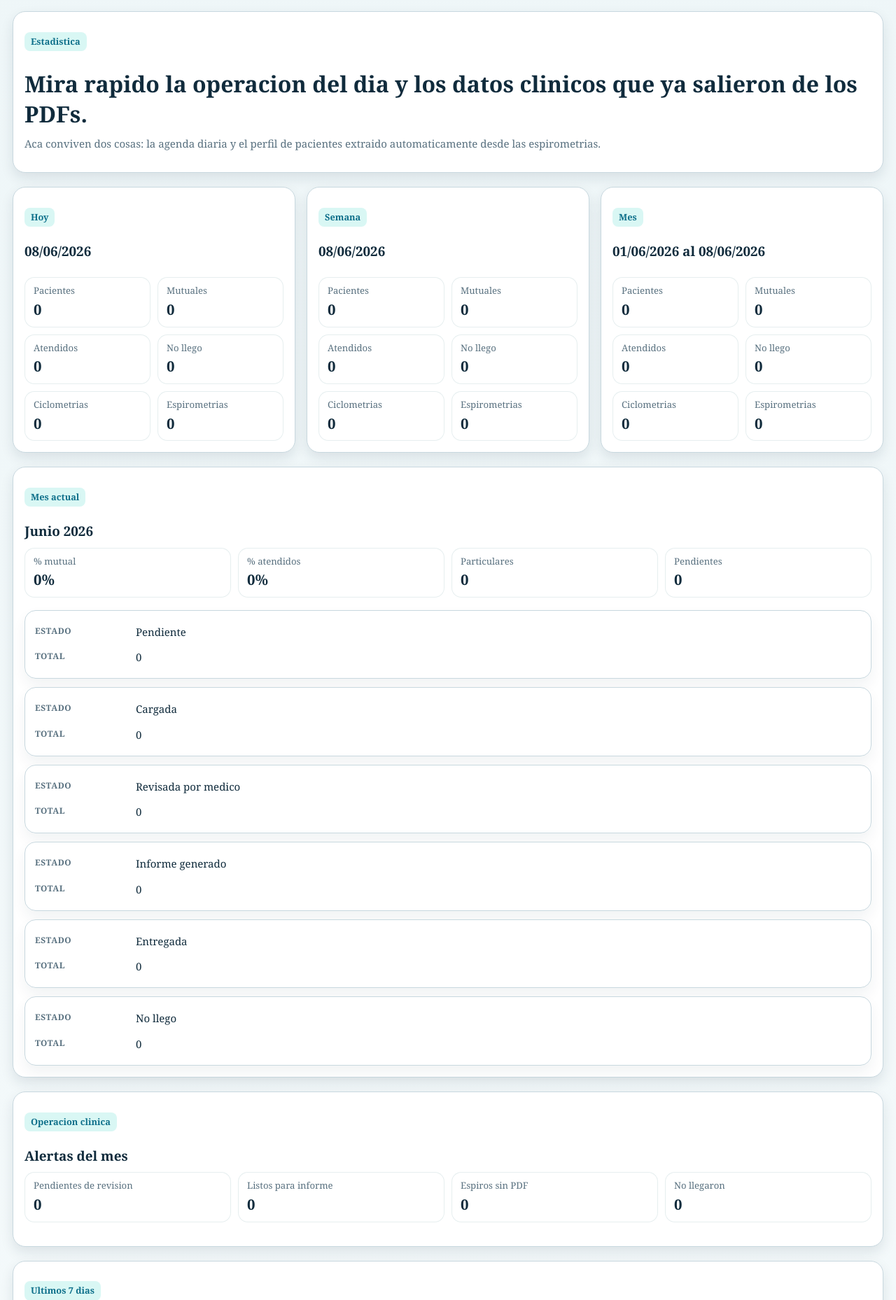
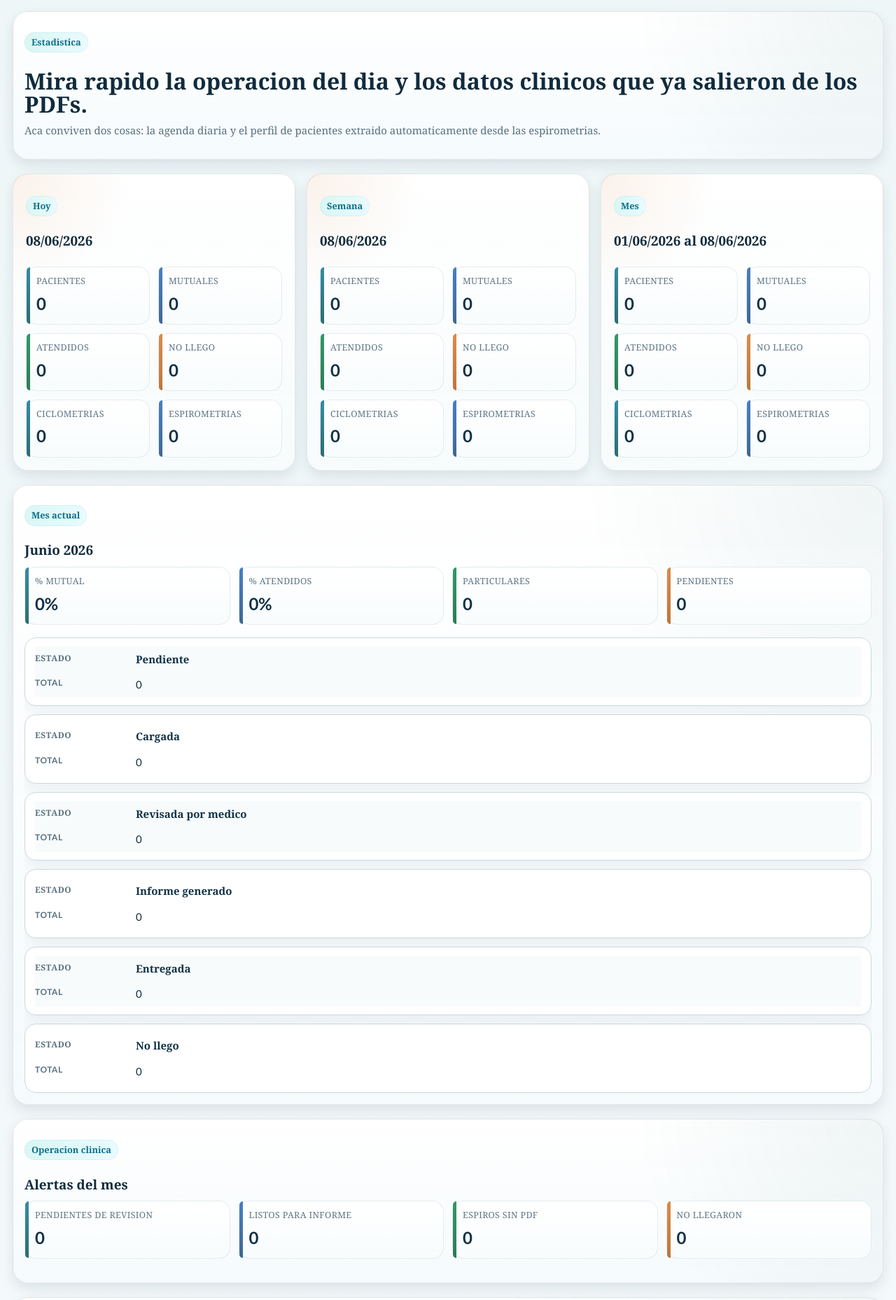
Before and after one commit to tonysoprano33/espirometrias-data-center, a Django app: page /estadistica/ in a window 1280 px wide. Shown: the part 123-1981 px from the top of the page at 70% size. Run offline with Django 5.2, Linux system fonts and the light colour scheme; the visitor is signed in with stand-in values (Sample User, id 1); data that the repository does not hold is empty.

Commit message:
Refresh statistics visual hierarchy

```diff
--- a/templates/clinic/statistics.html
+++ b/templates/clinic/statistics.html
@@ -8,12 +8,20 @@
         display: grid;
         gap: 20px;
     }
+    .statistics-page .card {
+        border-radius: 22px;
+        border: 1px solid rgba(23,49,63,.10);
+        background:
+            radial-gradient(circle at top right, rgba(15,90,95,.06), transparent 28%),
+            linear-gradient(180deg, rgba(255,255,255,.98), rgba(245,250,252,.96));
+    }
     .statistics-section {
         margin: 0;
     }
     .statistics-title {
         font-size: 2rem;
         margin-top: 12px;
+        line-height: 1.02;
     }
     .statistics-subtitle {
         margin-top: 0;
@@ -24,9 +32,129 @@
     .statistics-table-wrap {
         width: 100%;
     }
+    .statistics-page .pill {
+        background: linear-gradient(90deg, #d9f7f4, #e9fbff);
+        border-radius: 999px;
+        padding: 6px 10px;
+        box-shadow: inset 0 0 0 1px rgba(15,90,95,.05);
+    }
+    .statistics-page .period-card {
+        padding: 18px;
+        border-radius: 22px;
+        background:
+            radial-gradient(circle at top left, rgba(214,124,50,.10), transparent 28%),
+            linear-gradient(180deg, rgba(255,255,255,.99), rgba(247,251,252,.98));
+    }
+    .statistics-page .metric-row {
+        gap: 12px;
+    }
+    .statistics-page .metric {
+        position: relative;
+        padding: 12px 14px;
+        border-radius: 16px;
+        border: 1px solid rgba(15,90,95,.10);
+        background:
+            linear-gradient(180deg, rgba(255,255,255,.98), rgba(248,252,253,.96));
+        box-shadow: inset 0 1px 0 rgba(255,255,255,.8);
+    }
+    .statistics-page .metric::after {
+        content: "";
+        position: absolute;
+        inset: 0 auto 0 0;
+        width: 5px;
+        border-radius: 16px 0 0 16px;
+        background: linear-gradient(180deg, #1a7d97, #0f5a5f);
+        opacity: .88;
+    }
+    .statistics-page .metric span {
+        position: relative;
+        z-index: 1;
+        display: block;
+        color: #5e7684;
+        font-size: .78rem;
+        margin-bottom: 6px;
+        text-transform: uppercase;
+        letter-spacing: .03em;
+    }
+    .statistics-page .metric strong,
+    .statistics-page .stats-table td:last-child,
+    .statistics-page .stats-table td[data-label="Total"],
+    .statistics-page .stats-table td[data-label="%"],
+    .statistics-page .stats-table td[data-label="Pacientes"],
+    .statistics-page .stats-table td[data-label="% con alteracion"],
+    .statistics-page .stats-table td[data-label="Edad"],
+    .statistics-page .stats-table td[data-label="BMI"] {
+        font-family: "Trebuchet MS", "Segoe UI", Tahoma, sans-serif;
+        font-variant-numeric: tabular-nums;
+    }
+    .statistics-page .metric strong {
+        position: relative;
+        z-index: 1;
+        display: inline-flex;
+        align-items: center;
+        min-height: 34px;
+        font-size: 1.5rem;
+        letter-spacing: -.02em;
+        color: #113146;
+    }
+    .statistics-page .metric:nth-child(4n+1)::after {
+        background: linear-gradient(180deg, #1a7d97, #0f5a5f);
+    }
+    .statistics-page .metric:nth-child(4n+2)::after {
+        background: linear-gradient(180deg, #2f6fbb, #245488);
+    }
+    .statistics-page .metric:nth-child(4n+3)::after {
+        background: linear-gradient(180deg, #178a55, #126b41);
+    }
+    .statistics-page .metric:nth-child(4n+4)::after {
+        background: linear-gradient(180deg, #d67c32, #b66421);
+    }
+    .statistics-page .stats-table {
+        border-collapse: separate;
+        border-spacing: 0;
+        overflow: hidden;
+        border-radius: 16px;
+    }
+    .statistics-page .stats-table th {
+        background: linear-gradient(180deg, rgba(230,245,244,.85), rgba(246,250,252,.98));
+        color: #35576a;
+        font-size: .76rem;
+        letter-spacing: .06em;
+        border-bottom: 1px solid rgba(23,49,63,.12);
+    }
+    .statistics-page .stats-table td {
+        background: rgba(255,255,255,.88);
+    }
+    .statistics-page .stats-table tbody tr:nth-child(odd) td {
+        background: rgba(247,251,252,.92);
+    }
+    .statistics-page .stats-table tbody tr:hover td {
+        background: rgba(232,245,255,.55);
+    }
+    .statistics-page .stats-table td:first-child {
+        color: #113146;
+        font-weight: bold;
+    }
+    .statistics-page .stats-table td[data-label="Codigo"],
+    .statistics-page .stats-table td[data-label="Lectura"],
+    .statistics-page .stats-table td[data-label="Genero"],
+    .statistics-page .stats-table td[data-label="Categoria"],
+    .statistics-page .stats-table td[data-label="Grupo"] {
+        color: #0f5a5f;
+    }
+    .statistics-page .stats-table td[data-label="Mas frecuente"],
+    .statistics-page .stats-table td:last-child .muted {
+        color: #6b7f8b;
+    }
+    .statistics-page .stats-table td[data-label="Mas frecuente"] {
+        font-weight: bold;
+    }
     @media (max-width: 760px) {
         .statistics-page {
             gap: 14px;
+        }
+        .statistics-page .card {
+            border-radius: 18px;
         }
         .statistics-title {
             font-size: 1.32rem;
@@ -49,11 +177,16 @@
             padding: 9px 10px;
             border-radius: 12px;
         }
+        .statistics-page .metric::after {
+            width: 4px;
+            border-radius: 12px 0 0 12px;
+        }
         .statistics-page .metric span {
             font-size: .74rem;
         }
         .statistics-page .metric strong {
-            font-size: 1.08rem;
+            min-height: 24px;
+            font-size: 1.16rem;
         }
     }
     @media (max-width: 560px) {
```
